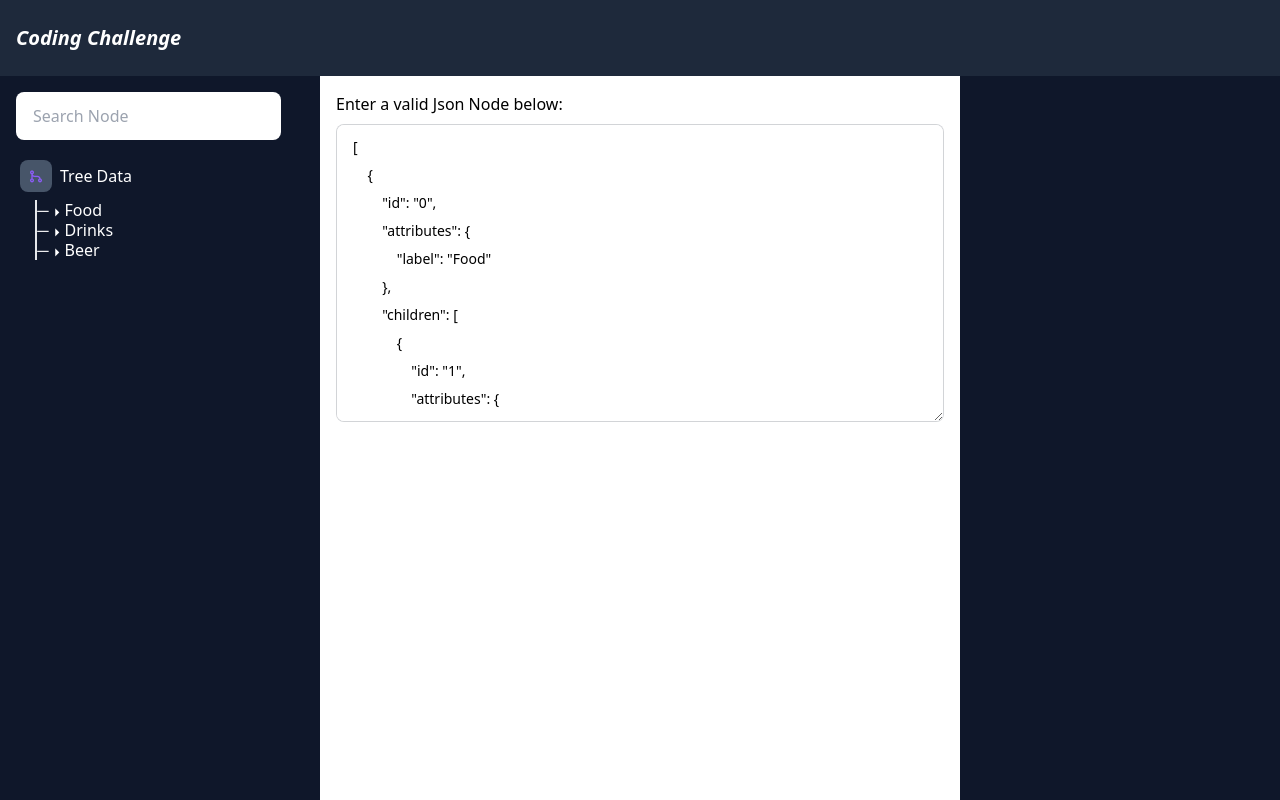
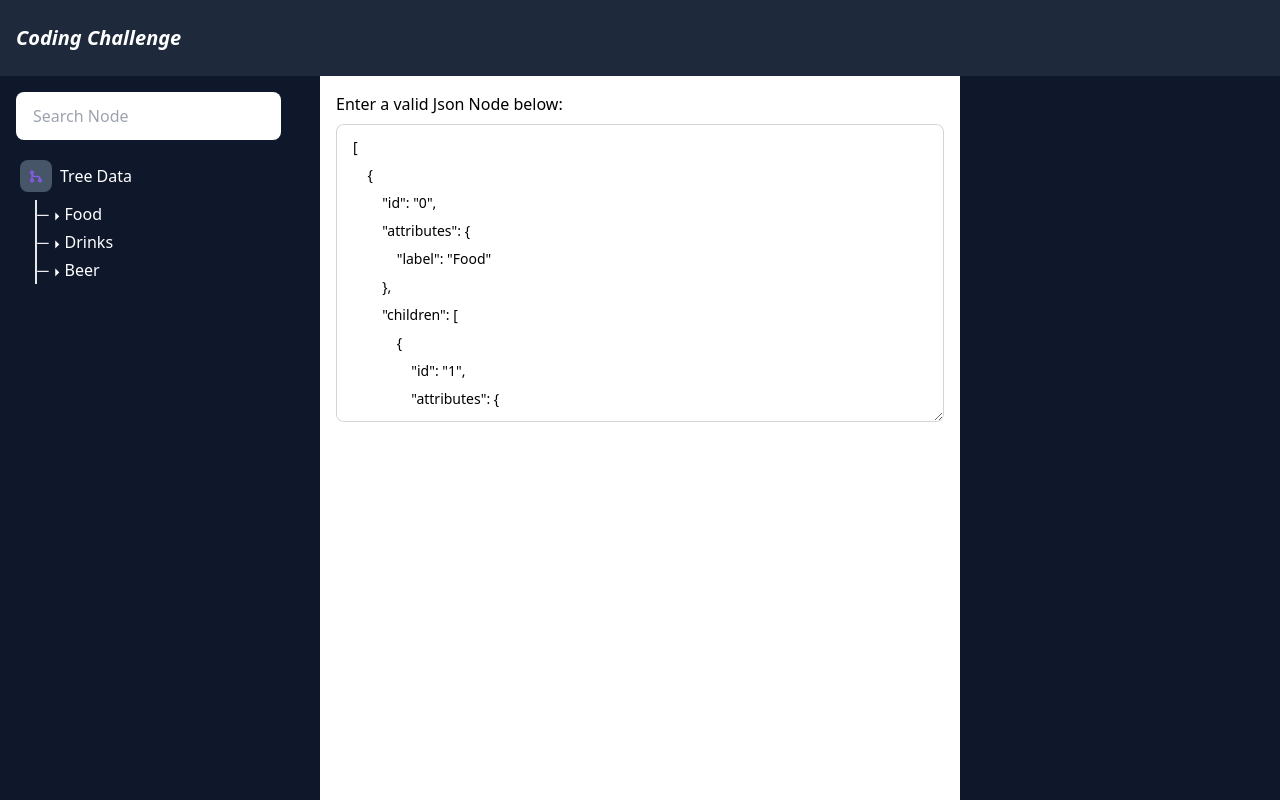
Before and after one commit to ashfahan/myapp, a React (Create React App) app: page / in a window 1280 px wide. Built offline with nearby package versions, Linux system fonts and the light colour scheme.

Commit message:
move Branch expand logic into node

```diff
--- a/src/components/Branch.tsx
+++ b/src/components/Branch.tsx
@@ -6,35 +6,30 @@ import Node from "./Node";
 interface Props {
   item: INode;
   depth?: number;
+  expand?: boolean;
 }
 
 const Branch: React.FC<Props> = (props) => {
   const { item, depth = 0 } = props;
 
-  const [expand, setExpand] = useState(item.expanded ?? false);
+  const [expand, setExpand] = useState(props.expand ?? item.expanded ?? false);
 
   const hasChildren = item.children && item.children.length !== 0;
 
   const handleNodeClick = (node: INode) => {
-    setSelectedNode({ ...node, expanded: expand, depth: depth });
+    setSelectedNode({ ...node, expanded: expand, depth });
     if (hasChildren) setExpand((prev) => !prev);
   };
 
   return (
     <div className="Branch after:content-end after:bg-slate-900 after:absolute after:bottom-0 after:ml-5 after:h-[0.45rem] after:w-2">
       <div className="w-full relative leading-tight pl-[1.2rem] border-l-2">
-        <div className="flex relative border-l-2">
-          <div className="mr-2">─</div>
-          {hasChildren && (
-            <div
-              className="translate-x-3/4 absolute left-0 leading-normal"
-              onClick={() => handleNodeClick(item)}
-            >
-              <i className={`inline-block ri-arrow-right-s-fill ${expand && "rotate-90"}`} />
-            </div>
-          )}
-          <Node node={item} onClick={handleNodeClick} />
-        </div>
+        <Node
+          node={item}
+          onClick={handleNodeClick}
+          hasChildren={!!hasChildren}
+          expanded={props.expand || expand}
+        />
         {hasChildren &&
           expand &&
           item.children?.map((child) => <Branch key={child.id} item={child} depth={depth + 1} />)}
--- a/src/components/Node.tsx
+++ b/src/components/Node.tsx
@@ -3,16 +3,30 @@ import { INode } from "../interfaces/Tree.interface";
 
 interface Props {
   node: INode;
+  expanded: boolean;
   onClick: (node: INode) => void;
+  hasChildren: boolean;
 }
 
 const Node: React.FC<Props> = (props) => {
-  const { node: item, onClick } = props;
+  const { node, onClick, hasChildren, expanded } = props;
 
   return (
-    <button className="ml-2 block" onClick={() => onClick(item)}>
-      <div>{item.attributes.label}</div>
-    </button>
+    <div className="flex relative border-l-2 py-1">
+      <div className="mr-2">─</div>
+      {hasChildren && (
+        <div
+          className="translate-x-3/4 absolute left-0 leading-normal"
+          onClick={() => onClick(node)}
+        >
+          <i className={`inline-block ri-arrow-right-s-fill ${expanded && "rotate-90"}`} />
+        </div>
+      )}
+      <button className="ml-2 block" onClick={() => onClick(node)}>
+        <div>{node.attributes.label}</div>
+      </button>
+      {/* <div className="ml-2 badge badge-primary">Select</div> */}
+    </div>
   );
 };
 
--- a/src/components/Tree.tsx
+++ b/src/components/Tree.tsx
@@ -1,6 +1,5 @@
 import React from "react";
 import { INode } from "../interfaces/Tree.interface";
-
 import Branch from "./Branch";
 
 interface Props<T = INode> {
@@ -19,7 +18,7 @@ const Tree: React.FC<Props> = (props) => {
         Tree Data
       </div>
       {data.map((item) => (
-        <Branch expanded={item.expanded} key={item.id} item={item} />
+        <Branch expand={!!item.expanded} key={item.id}  item={item} />
       ))}
     </div>
   );
```
